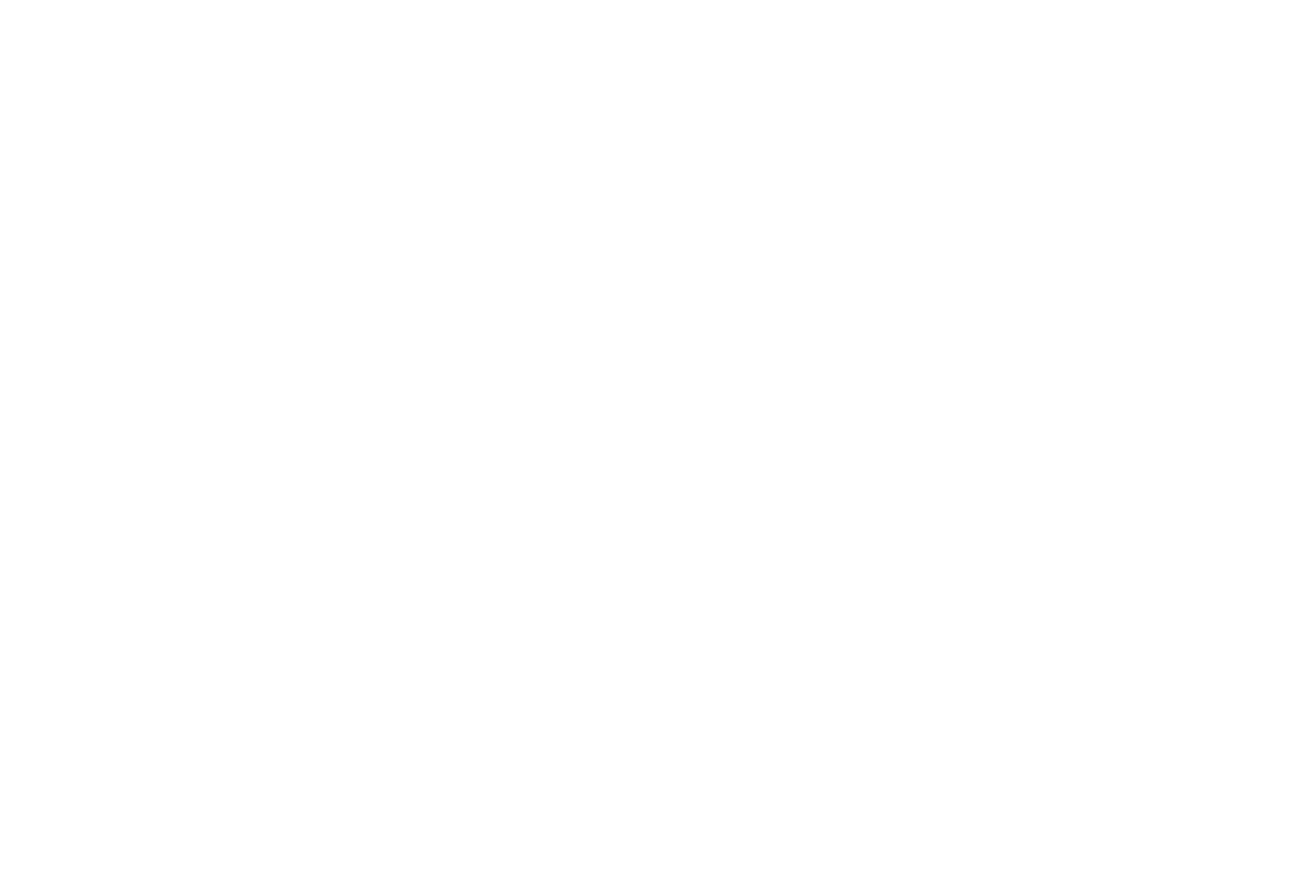
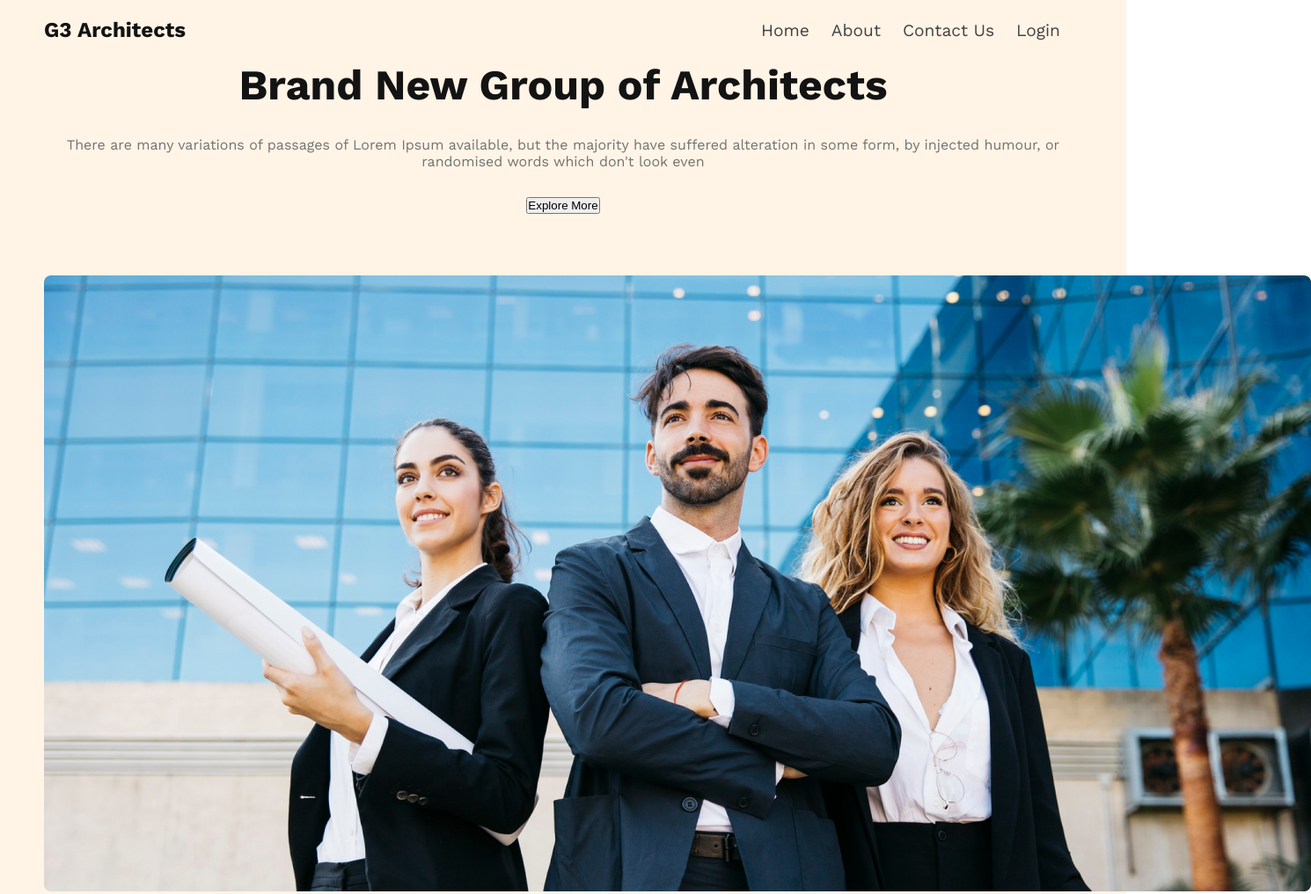
Before and after one commit to mostofapro/g3-architect-web, a plain HTML site: page index.html in a window 1280 px wide. Shown: the whole page at 88% size, 1490 px wide, since content can reach past the window. Before the commit the page ends 800 px from the top, so only its background shows below. Drawn offline with nearby package versions, Linux system fonts and the light colour scheme.

Commit message:
Nav bar design and banner design

```diff
--- a/index.html
+++ b/index.html
@@ -6,10 +6,30 @@
   <title>G3 Architect Web</title>
   <link rel="stylesheet" href="styles/g3.css">
 </head>
-<body>
+<body class="work-sans-font">
     <!-- Header Area -->
-     <header class="header container">
+     <header class="header-container">
+      <nav class="menu-bar display-flex">
+        <h3 class="nav-header">G3 Architects</h3>
+        <ul class="menu-lists display-flex">
+          <li class="nav-list"><a href="" class="menu-list">Home</a></li>
+          <li class="nav-list"><a href="" class="menu-list">About</a></li>
+          <li class="nav-list"><a href="" class="menu-list">Contact Us </a></li>
+          <li class="nav-list"><a href="" class="menu-list">Login</a></li>
+        </ul>
+      </nav>
 
+      <!-- Banner Area -->
+       <div class="banner">
+        <div class="banner-content">
+          <h1 class="banner-title">Brand New Group of Architects</h1>
+          <p class="banner-description">There are many variations of passages of Lorem Ipsum available, but the majority have suffered alteration in some form, by injected humour, or randomised words which don't look even</p>
+          <button class="btn-primary">Explore More</button>
+        </div>
+        <div class="banner-img">
+          <img src="images/banner.png" alt="architect banner team">
+        </div>
+       </div>
      </header>
 
      <!-- Main Area -->
--- a/styles/g3.css
+++ b/styles/g3.css
@@ -0,0 +1,77 @@
+@import url('https://fonts.googleapis.com/css2?family=Work+Sans:ital,wght@0,100..900;1,100..900&display=swap');
+.work-sans-font {
+  font-family: "Work Sans", serif;
+  font-optical-sizing: auto;
+  font-weight: 400;
+  font-style: normal;
+}
+
+*{
+  margin: 0;
+  padding: 0;
+  list-style: none;
+  text-decoration: none;
+}
+
+/* Shared Styles */
+
+.display-flex{
+  display: flex;
+}
+
+/* Header Area Styles */
+.header-container{
+  background-color: rgba(255, 144, 14, 0.1);
+}
+
+.menu-bar{
+  max-width: 1180px;
+  margin: 0 auto;
+  justify-content: space-between;
+  align-items: center;
+  padding: 20px;
+  /* margin: 0 150px 20px 150px; */
+}
+
+.nav-header{
+  font-size: 1.5rem;
+  font-weight: bold;
+  color: rgb(19, 19, 19);
+}
+
+.nav-list{
+  margin-right: 25px;
+}
+
+.menu-list{
+  font-size: 1.2em;
+  color: rgb(66, 66, 66);
+}
+
+/* Banner Area Styles */
+.banner{
+  max-width: 1180px;
+  margin: 0 auto;
+  text-align: center;
+}
+
+.banner-content{
+  margin-bottom: 70px;
+
+}
+
+.banner-title{
+  font-size: 3rem;
+  font-weight: bold;
+  color: rgb(19, 19, 19);
+}
+
+.banner-description{
+  font-size: 1rem;
+  color: rgb(114, 114, 114);
+  margin: 30px 0;
+}
+.banner-img{
+  max-width: 100%;
+
+}
```
